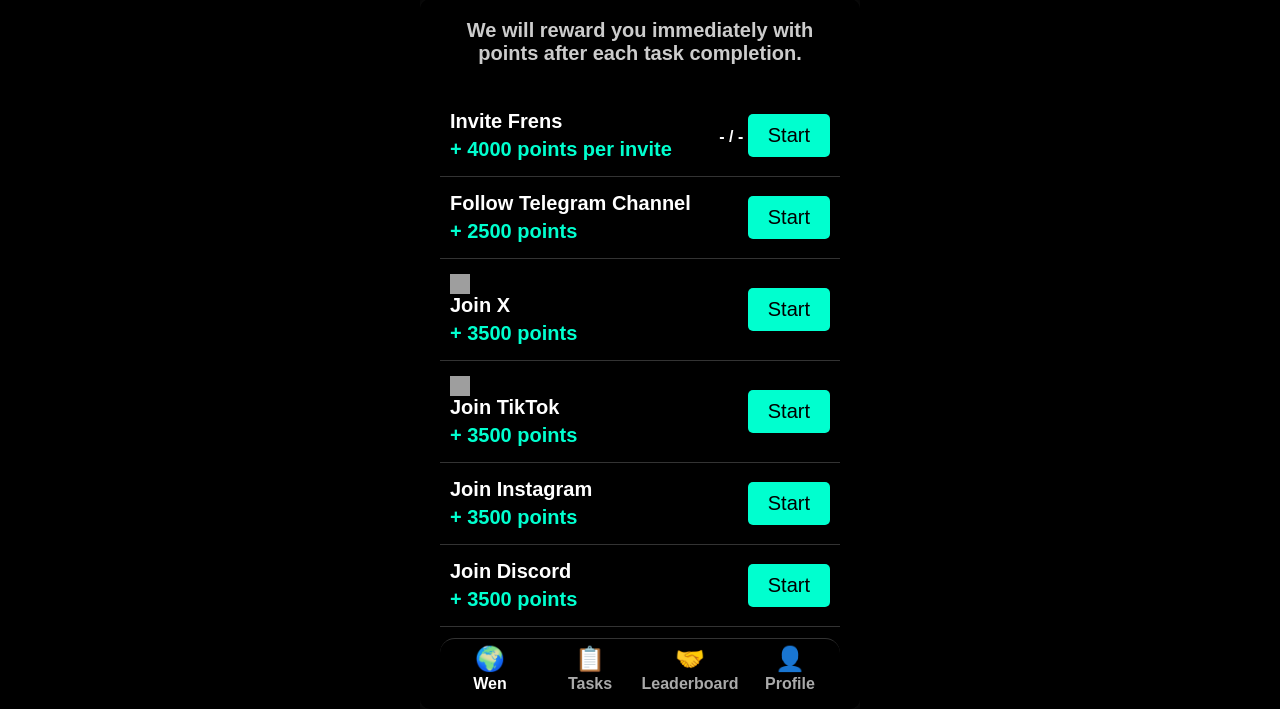
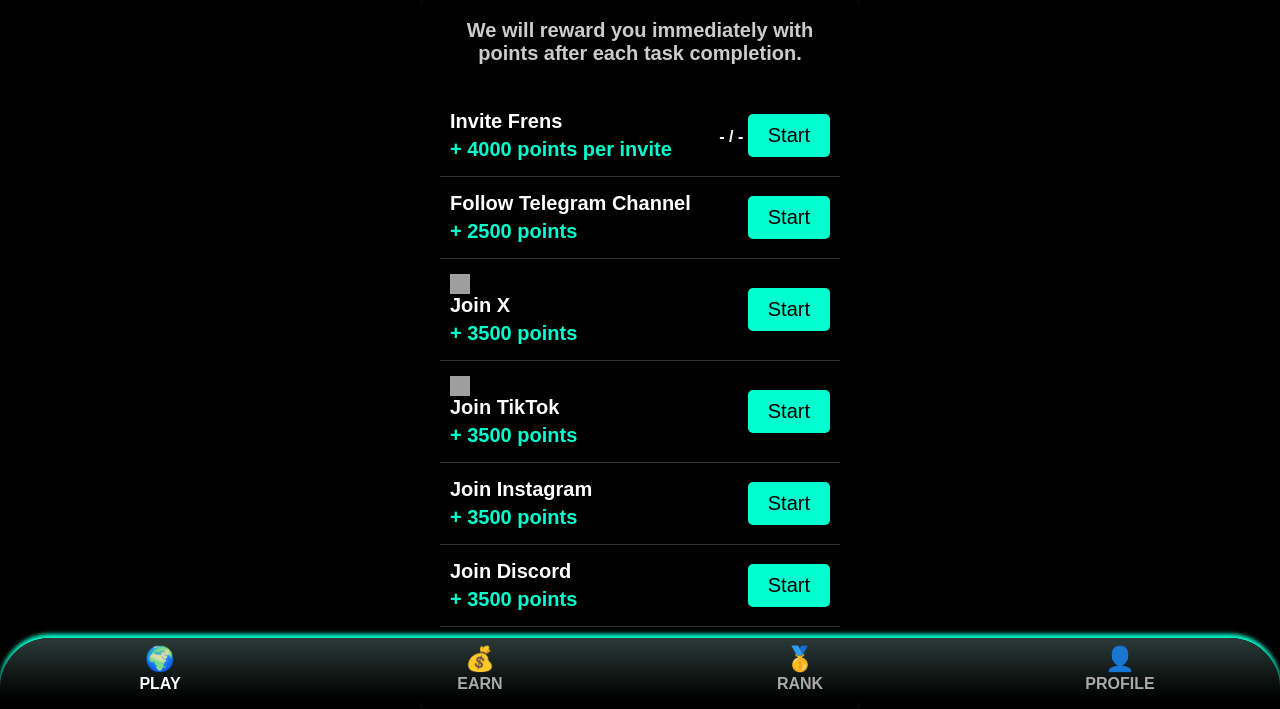
Before and after one commit to butter1011/Wen-World-Test, a Flask app: page /tasks in a window 1280 px wide. Shown: the part 91-800 px from the top of the page. Run offline with Flask 3, Linux system fonts and the light colour scheme; some libraries are stand-ins or nearby versions; some web fonts are replaced; grey boxes are pictures that could not be loaded.

Commit message:
update the navbar and navigation.

```diff
--- a/templates/tasks.html
+++ b/templates/tasks.html
@@ -121,6 +121,7 @@
             cursor: not-allowed;
         }
 
+        /* Footer */
         .footer {
             display: flex;
             justify-content: space-around;
@@ -128,14 +129,15 @@
             padding: 5px 0;
             border-top: 1px solid #333;
             width: 100%;
-            max-width: 400px;
             background-color: black;
-            box-shadow: 0 -1px 5px rgba(0, 0, 0, 0.5);
             height: 50px;
             position: fixed;
             bottom: 10px;
             border-radius: 15px;
-            margin: 0 10px;
+            border-radius: 50px 50px 0px 0px;
+            opacity: 0px;
+            background: linear-gradient(360deg, #000000 0%, #2A3A37 100%);
+            box-shadow: 0px -4px 4px 0px #00FFCF;
         }
 
         .footer .footer-item {
@@ -473,22 +475,22 @@
             </div>
         </div>
     </div>
-    <div class="footer" id="navigation-bar">
+    <div class="footer" id="footer">
         <div class="footer-item active" onclick="navigateToHome()">
             <div class="icon">🌍</div>
-            <div>Wen</div>
+            <div>PLAY</div>
         </div>
         <div class="footer-item" onclick="navigateTo('tasks')">
-            <div class="icon">📋</div>
-            <div>Tasks</div>
+            <div class="icon">💰</div>
+            <div>EARN</div>
         </div>
         <div class="footer-item" onclick="navigateTo('leaderboard')">
-            <div class="icon">🤝</div>
-            <div>Leaderboard</div>
+            <div class="icon">🥇</div>
+            <div>RANK</div>
         </div>
         <div class="footer-item" onclick="navigateTo('profile')">
             <div class="icon">👤</div>
-            <div>Profile</div>
+            <div>PROFILE</div>
         </div>
     </div>
 
```
Also changed, not shown: templates/index.html (+36 -23 lines), templates/leaderboard.html (+12 -10 lines), templates/profile.html (+12 -10 lines).
